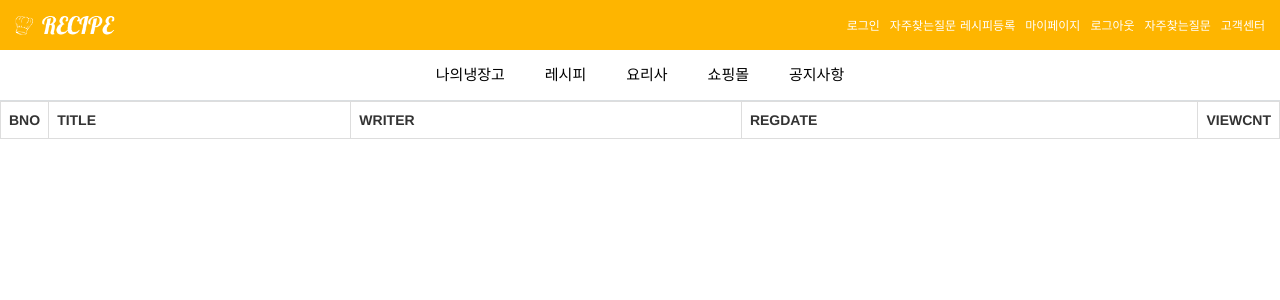
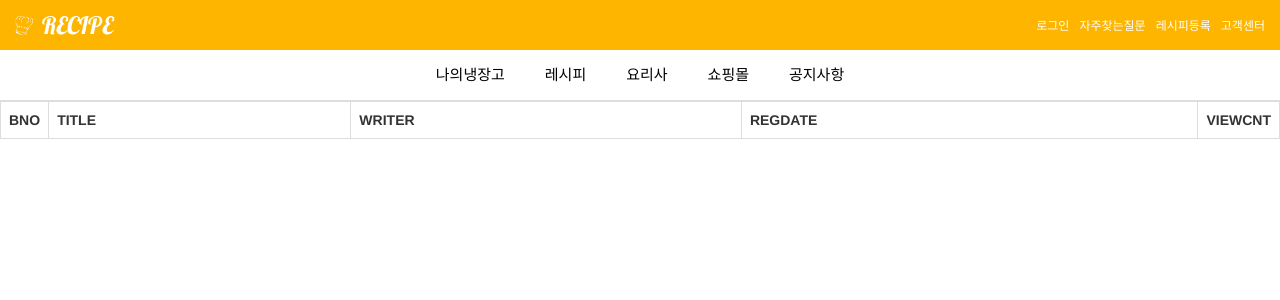
Before and after one commit to RodyDK/takemeal, a Java web app: page /dj/testlist.do in a window 1280 px wide. Shown: the top 300 px of the page. Run offline with Spring Boot 4, a stand-in JSP engine, Linux system fonts and the light colour scheme; data that the repository does not hold is empty; the project's own start-up code is not run, and a stand-in starts its controllers and pages; database files in the repository are not loaded; some libraries are stand-ins or nearby versions.

Commit message:
2018-06-08 DK 매퍼 서블릿컨텍스트 수정본.

```diff
--- a/src/main/resources/mybatis/mappers/notice-mapper.xml
+++ b/src/main/resources/mybatis/mappers/notice-mapper.xml
@@ -41,19 +41,16 @@
 			userid,
 			hit,
 			TO_CHAR(reg_date,'YYYY-MM-DD') AS reg_date
-<<<<<<< HEAD
 		FROM
 			notice
 		WHERE
 			no = #{no}
-=======
     <select id="selectContentCnt1" resultType="int" parameterType="java.util.HashMap">
     	<![CDATA[
         SELECT
             COUNT(no)
         FROM
             NOTICE
->>>>>>> branch 'master' of https://github.com/RodyDK/takemeal.git
 		]]>
     </select>
 
--- a/src/main/webapp/WEB-INF/spring/appServlet/servlet-context.xml
+++ b/src/main/webapp/WEB-INF/spring/appServlet/servlet-context.xml
@@ -48,8 +48,4 @@
 
 
 
-
-
-
-
 </beans:beans>
--- a/src/main/webapp/WEB-INF/views/header.jsp
+++ b/src/main/webapp/WEB-INF/views/header.jsp
@@ -32,16 +32,9 @@
 				</c:if>
 				<li>
 					<a href="faqList.do">자주찾는질문</a>
-							<a href="recipeWrite.do">레시피등록</a>
-						</li>
-					<li>
-						<a href="mypage.do">마이페이지</a>
-					</li>
-					<li>
-						<a href="logout.do">로그아웃</a>
-					</li>
+				</li>
 				<li>
-					<a href="faqList.do">자주찾는질문</a>
+					<a href="recipeWrite.do">레시피등록</a>
 				</li>
 				<li>
 					<a href="">고객센터</a>
```
Also changed, not shown: src/main/resources/mybatis/mappers/recipe-mapper.xml (+0 -8 lines).
